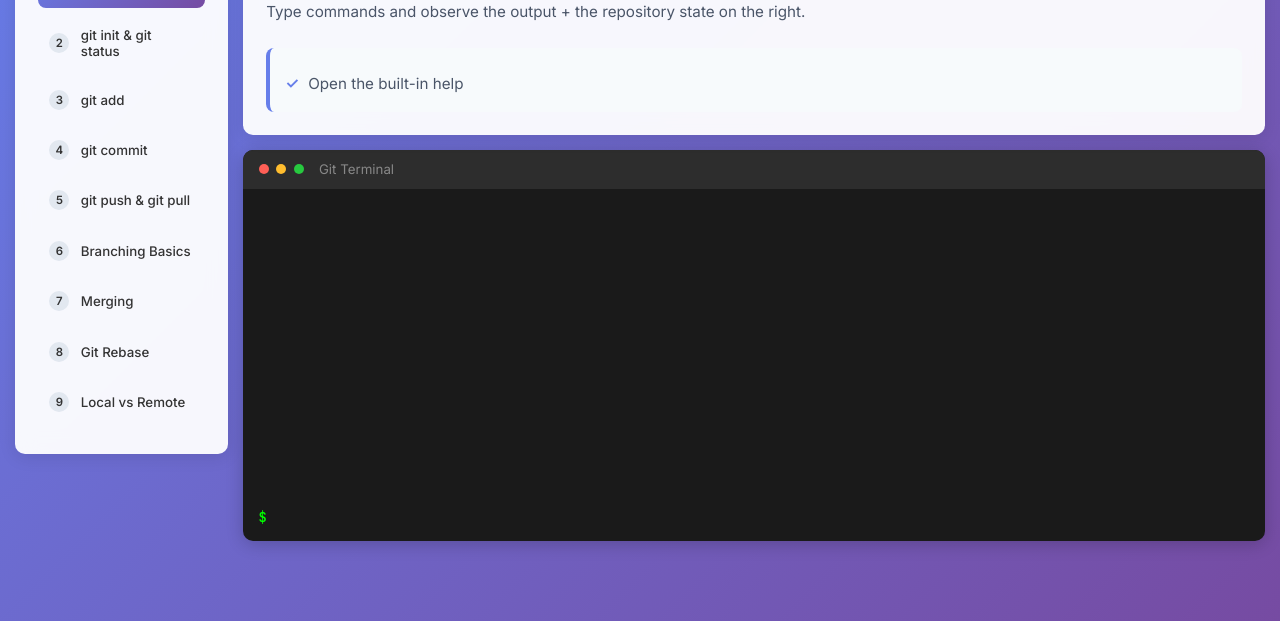
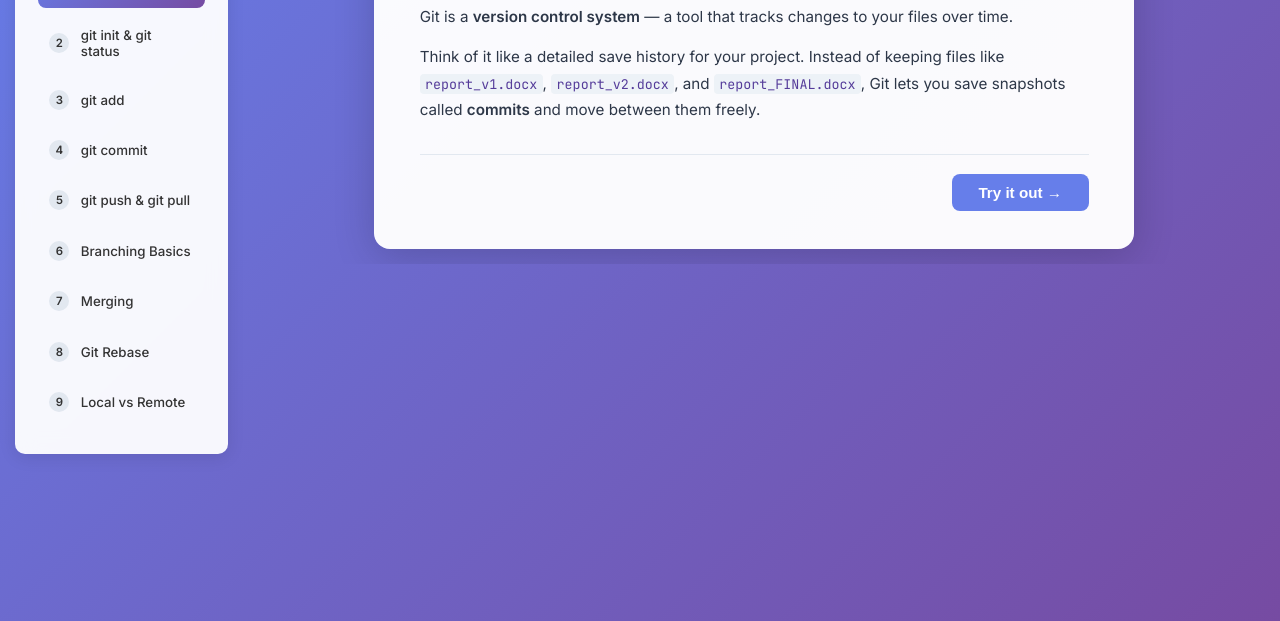
Before and after one commit to AyaPK/interactive-git-tutorial, a website built with Vite: page index.html in a window 1280 px wide. Shown: the part 179-800 px from the top of the page. Built offline with nearby package versions, Linux system fonts and the light colour scheme.

Commit message:
Add theory screen with try it out button

```diff
--- a/index.html
+++ b/index.html
@@ -63,6 +63,15 @@
                     </ul>
                 </div>
             </aside>
+
+            <div class="theory-screen tutorial-hidden" id="theoryScreen">
+                <div class="theory-body">
+                    <div class="theory-content" id="theoryContent"></div>
+                    <div class="theory-actions">
+                        <button class="primary-btn theory-try-btn" id="tryItOutBtn" type="button">Try it out →</button>
+                    </div>
+                </div>
+            </div>
 
             <section class="tutorial-area">
                 <div class="lesson-content">
--- a/public/lessons/1.md
+++ b/public/lessons/1.md
@@ -1,6 +1,25 @@
 ---
 title: Introduction to Git
 ---
+
+### Theory
+
+Git is a **version control system** — a tool that tracks changes to your files over time.
+
+Think of it like a detailed save history for your project. Instead of keeping files like `report_v1.docx`, `report_v2.docx`, and `report_FINAL.docx`, Git lets you save snapshots called **commits** and move between them freely.
+
+### Why use Git?
+
+- **Track changes** — see exactly what changed, when, and who changed it
+- **Undo mistakes** — roll back to any previous state of your project
+- **Collaborate** — multiple people can work on the same codebase without overwriting each other
+- **Branch** — experiment in isolation without affecting the main codebase
+
+### How this tutorial works
+
+Each lesson introduces a concept, then gives you a terminal to practise in. The **repository state panel** on the right shows you what Git "sees" at any moment — your working directory, staging area, and commit history.
+
+You only need to focus on the terminal and the instructions on the left. The panel on the right updates automatically as you run commands.
 
 ### Sublesson: Using the tutorial terminal
 Objectives:
--- a/public/lessons/2.md
+++ b/public/lessons/2.md
@@ -1,6 +1,11 @@
 ---
 title: git init & git status
 ---
+
+### Theory
+Add stuff here about goes in to a git repository.
+Include the concept of the working directory, staging area, and commit history.
+Mention the commands `git init` and `git status` and what they do.
 
 ### Sublesson: Initialize a repository
 Hint: Type 'git init'
--- a/src/GitTutorial.js
+++ b/src/GitTutorial.js
@@ -144,6 +144,7 @@ export class GitTutorial {
     const deleteFileName = document.getElementById("deleteFileName");
     const postLessonPanel = document.getElementById("postLessonPanel");
     const nextLessonBtn = document.getElementById("nextLessonBtn");
+    const tryItOutBtn = document.getElementById("tryItOutBtn");
 
     terminalInput.addEventListener("keydown", (e) => {
       if (e.key === "Enter") {
@@ -220,6 +221,12 @@ export class GitTutorial {
           this.nextLessonPending = false;
           this.loadLesson(this.currentLesson + 1, 0);
         }
+      });
+    }
+
+    if (tryItOutBtn) {
+      tryItOutBtn.addEventListener("click", () => {
+        this.startInteractiveLesson();
       });
     }
 
@@ -471,18 +478,45 @@ export class GitTutorial {
     this.currentLesson = lessonNum;
     this.currentSubLessonIndex = subLessonIndex;
 
+    const lesson = this.getLesson(this.currentLesson);
+
+    if (subLessonIndex === 0 && lesson?.theoryHtml) {
+      this.showTheoryScreen(lesson);
+    } else {
+      this.startInteractiveLesson();
+    }
+  }
+
+  showTheoryScreen(lesson) {
+    const theoryScreen = document.getElementById("theoryScreen");
+    const tutorialArea = document.querySelector(".tutorial-area");
+    const theoryContent = document.getElementById("theoryContent");
+
+    if (theoryContent) {
+      const lessonTitle = `<h2 style="margin-bottom:1.25rem;font-size:1.4rem;color:#2d3748;">${lesson.title}</h2>`;
+      theoryContent.innerHTML = lessonTitle + lesson.theoryHtml;
+    }
+    if (tutorialArea) tutorialArea.classList.add("tutorial-hidden");
+    if (theoryScreen) theoryScreen.classList.remove("tutorial-hidden");
+  }
+
+  startInteractiveLesson() {
+    const theoryScreen = document.getElementById("theoryScreen");
+    const tutorialArea = document.querySelector(".tutorial-area");
+    if (theoryScreen) theoryScreen.classList.add("tutorial-hidden");
+    if (tutorialArea) tutorialArea.classList.remove("tutorial-hidden");
+
     const subLesson = this.getSubLesson(this.currentLesson, this.currentSubLessonIndex);
     const lesson = this.getLesson(this.currentLesson);
     this.getObjectiveStates(this.currentLesson, this.currentSubLessonIndex);
     this.refreshLessonUI();
-    // Hide inline post-lesson panel when loading a lesson and reset pending state
+
     const postPanel = document.getElementById("postLessonPanel");
     if (postPanel) postPanel.classList.add("tutorial-hidden");
     const postBody = document.getElementById("postLessonBody");
     if (postBody) postBody.innerHTML = '<p>Review key concepts from this lesson. When you\'re ready, continue to the next lesson.</p>';
     this.nextLessonPending = false;
 
-    // Configure per-lesson Further reading button and modal content
     const frBtn = document.getElementById("furtherReadingBtn");
     const frModal = document.getElementById("furtherReadingModal");
     const frContent = frModal?.querySelector(".reading-content");
@@ -492,7 +526,6 @@ export class GitTutorial {
         frBtn.classList.remove("tutorial-hidden");
       } else {
         frBtn.classList.add("tutorial-hidden");
-        // also ensure modal is closed if it was open
         if (frModal) frModal.classList.remove("active");
       }
     }
--- a/src/lessonsLoader.js
+++ b/src/lessonsLoader.js
@@ -30,11 +30,14 @@ function mdToHtml(md) {
   let inUl = false;
 
   const renderInline = (text) => {
-    // Convert Markdown links [text](url) to anchors
-    return escapeHtml(text).replace(/\[([^\]]+)\]\(([^)\s]+)\)/g, (m, label, href) => {
-      const safeHref = href.replace(/"/g, '%22');
-      return `<a href="${safeHref}" target="_blank" rel="noopener noreferrer">${escapeHtml(label)}</a>`;
-    });
+    const escaped = escapeHtml(text);
+    return escaped
+      .replace(/\*\*([^*]+)\*\*/g, '<strong>$1</strong>')
+      .replace(/`([^`]+)`/g, '<code>$1</code>')
+      .replace(/\[([^\]]+)\]\(([^)\s]+)\)/g, (m, label, href) => {
+        const safeHref = href.replace(/&quot;/g, '%22');
+        return `<a href="${safeHref}" target="_blank" rel="noopener noreferrer">${label}</a>`;
+      });
   };
 
   const flushP = () => {
@@ -93,6 +96,23 @@ function parseLessonMarkdown(md) {
   const { meta, body } = parseFrontmatter(md);
   const lessonTitle = meta.title || '';
   const lines = body.split(/\r?\n/);
+
+  // Capture optional Theory section (content under '### Theory' until next '### ' or EOF)
+  let theoryHtml = '';
+  (function extractTheory() {
+    let start = -1;
+    for (let i = 0; i < lines.length; i++) {
+      if (/^###\s+Theory\s*$/i.test(lines[i].trim())) { start = i + 1; break; }
+    }
+    if (start === -1) return;
+    let end = lines.length;
+    for (let j = start; j < lines.length; j++) {
+      if (/^###\s+/.test(lines[j])) { end = j; break; }
+    }
+    const th = lines.slice(start, end).join('\n').trim();
+    theoryHtml = mdToHtml(th);
+  })();
+
   // Capture optional Further reading section (content under '### Further reading' until next '### ' or EOF)
   let furtherReadingHtml = '';
   let furtherButtonHtml = '';
@@ -137,20 +157,26 @@ function parseLessonMarkdown(md) {
     furtherButtonHtml = mdToHtml(fb);
   })();
   // Split into sublesson blocks by heading line starting with '### Sublesson:'
+  // Skip Theory, Further reading, and Further reading button sections entirely.
   const blocks = [];
   let current = null;
+  let skipSection = false;
   for (let i = 0; i < lines.length; i++) {
     const line = lines[i];
-    if (/^###\s+Further\s+reading\s*$/i.test(line.trim())) {
-      // Stop collecting sublesson content at the Further reading section
-      break;
+    if (/^###\s+Further\s+reading\s*$/i.test(line.trim()) ||
+        /^###\s+Further\s+reading\s+button\s*$/i.test(line.trim()) ||
+        /^###\s+Theory\s*$/i.test(line.trim())) {
+      skipSection = true;
+      continue;
     }
     const m = line.match(/^###\s+Sublesson:\s*(.+)$/);
     if (m) {
+      skipSection = false;
       if (current) blocks.push(current);
       current = { title: m[1].trim(), meta: {}, content: [] };
       continue;
     }
+    if (skipSection) continue;
     if (current) current.content.push(line);
   }
   if (current) blocks.push(current);
@@ -217,7 +243,7 @@ function parseLessonMarkdown(md) {
   });
 
   const showFurtherButton = Boolean(furtherButtonHtml || furtherButtonText);
-  return { title: lessonTitle, subLessons, furtherReadingHtml, furtherButtonHtml, furtherButtonText, showFurtherButton };
+  return { title: lessonTitle, subLessons, theoryHtml, furtherReadingHtml, furtherButtonHtml, furtherButtonText, showFurtherButton };
 }
 
 export async function loadLessons() {
--- a/styles.css
+++ b/styles.css
@@ -995,3 +995,84 @@ body {
         padding: 1rem;
     }
 }
+
+/* ── Theory screen ─────────────────────────────────────────────────────────── */
+
+.theory-screen {
+    flex: 1;
+    display: flex;
+    align-items: flex-start;
+    justify-content: center;
+    padding: 1rem;
+    overflow-y: auto;
+    min-width: 0;
+}
+
+.theory-screen.tutorial-hidden {
+    display: none;
+}
+
+.theory-body {
+    background: rgba(255, 255, 255, 0.97);
+    border-radius: 16px;
+    box-shadow: 0 8px 40px rgba(0, 0, 0, 0.18);
+    padding: 2.5rem 3rem;
+    max-width: 760px;
+    width: 100%;
+}
+
+.theory-content {
+    font-size: 1rem;
+    line-height: 1.75;
+    color: #2d3748;
+}
+
+.theory-content h3 {
+    font-size: 1.2rem;
+    font-weight: 600;
+    color: #4a5568;
+    margin: 1.4rem 0 0.5rem;
+}
+
+.theory-content h3:first-child {
+    margin-top: 0;
+}
+
+.theory-content p {
+    margin-bottom: 0.9rem;
+}
+
+.theory-content ul {
+    margin: 0.5rem 0 0.9rem 1.4rem;
+}
+
+.theory-content li {
+    margin-bottom: 0.35rem;
+}
+
+.theory-content code {
+    background: #edf2f7;
+    border-radius: 4px;
+    padding: 0.1em 0.4em;
+    font-family: 'JetBrains Mono', monospace;
+    font-size: 0.88em;
+    color: #553c9a;
+}
+
+.theory-content a {
+    color: #667eea;
+    text-decoration: underline;
+}
+
+.theory-actions {
+    display: flex;
+    justify-content: flex-end;
+    margin-top: 2rem;
+    padding-top: 1.25rem;
+    border-top: 1px solid #e2e8f0;
+}
+
+.theory-try-btn {
+    font-size: 1rem;
+    padding: 0.65rem 1.75rem;
+}
```
